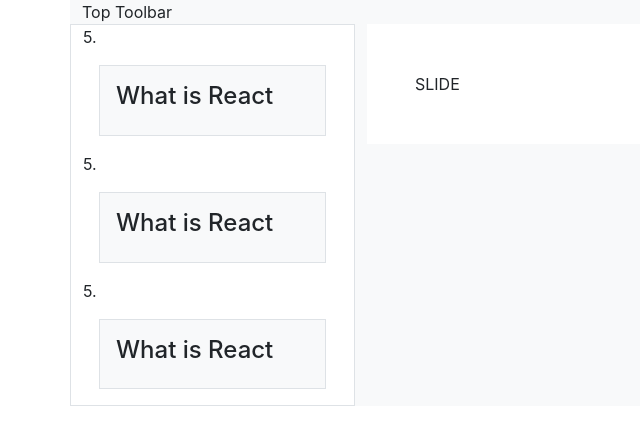
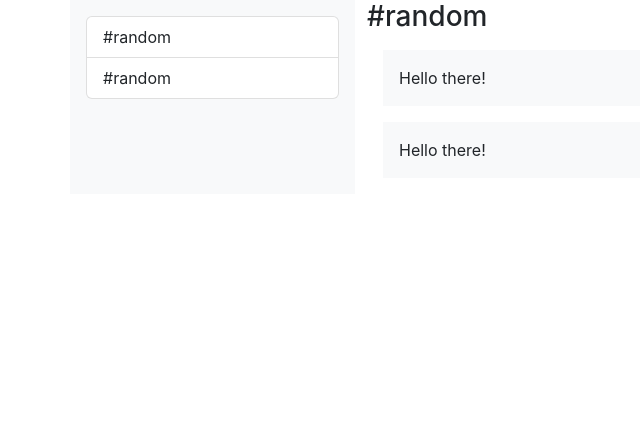
Before and after one commit to natafaye/fesd-week-13, a React (Create React App) app: page / in a window 1280 px wide. Shown: the top 444 px of the page, without its empty margins (0-640 px from the left). Built offline with nearby package versions, Linux system fonts and the light colour scheme.

Commit message:
10/26/22 class - simple demo, slack demo

```diff
--- a/src/App.js
+++ b/src/App.js
@@ -1,16 +1,14 @@
 import React, { Component } from 'react'
-import MainSlideView from './MainSlideView'
-import SlideThumbnailList from './SlideThumbnailList'
-import Toolbar from './Toolbar'
+import Sidebar from './components/Sidebar'
+import ChannelView from './components/ChannelView'
 
 export default class App extends Component {
   render() {
     return (
       <div className="container">
-        <Toolbar/>
         <div className="row">
-          <SlideThumbnailList/>
-          <MainSlideView/>
+            <Sidebar/>
+            <ChannelView/>
         </div>
       </div>
     )
--- a/src/MainSlideView.js
+++ /dev/null
@@ -1,13 +0,0 @@
-import React, { Component } from 'react'
-
-export default class MainSlideView extends Component {
-  render() {
-    return (
-      <div className="col bg-light">
-        <div className="bg-white p-5">
-            SLIDE
-        </div>
-      </div>
-    )
-  }
-}
--- a/src/SlideThumbnail.js
+++ /dev/null
@@ -1,20 +0,0 @@
-import React, { Component } from 'react'
-
-export default class SlideThumbnail extends Component {
-    render() {
-        const slide = {
-            id: 5,
-            number: 5,
-            title: "What is React"
-        }
-
-        return (
-            <>
-                <p>{ slide.number }.</p>
-                <div className="border bg-light p-3 m-3">
-                    <h4>{ slide.title }</h4>
-                </div>
-            </>
-        )
-    }
-}
--- a/src/SlideThumbnailList.js
+++ /dev/null
@@ -1,33 +0,0 @@
-import React, { Component } from 'react'
-import SlideThumbnail from './SlideThumbnail'
-
-export default class SlideThumbnailList extends Component {
-    render() {
-
-        const slides = [
-            {
-                id: 0,
-                number: 1,
-                title: "Agenda"
-            },
-            {
-                id: 1,
-                number: 2,
-                title: "Any Questions?"
-            },
-            {
-                id: 5,
-                number: 3,
-                title: "What is React"
-            }
-        ]
-
-
-
-        return (
-            <div className="col-3 border">
-                { slides.map(slide => <SlideThumbnail/>) }
-            </div>
-        )
-    }
-}
--- a/src/Toolbar.js
+++ /dev/null
@@ -1,13 +0,0 @@
-import React, { Component } from 'react'
-
-export default class Toolbar extends Component {
-    render() {
-        return (
-            <div className="row">
-                <div className="col bg-light">
-                    Top Toolbar
-                </div>
-            </div>
-        )
-    }
-}
--- /dev/null
+++ b/src/components/ChannelListItem.js
@@ -0,0 +1,26 @@
+import React, { Component } from 'react'
+
+export default class ChannelListItem extends Component {
+  render() {
+
+    // Hard coded data for now
+    const channel = {
+      id: 0,
+      name: "random",
+      messages: [
+        {
+          id: 0,
+          text: "Hello there!"
+        },
+        {
+          id: 1,
+          text: "Hello there!"
+        }
+      ]
+    }
+
+    return (
+      <li className="list-group-item">#{ channel.name}</li>
+    )
+  }
+}
--- /dev/null
+++ b/src/components/ChannelView.js
@@ -0,0 +1,30 @@
+import React, { Component } from 'react'
+import MessageCard from './MessageCard'
+
+export default class ChannelView extends Component {
+  render() {
+
+    // Hard coded data for now
+    const channel = {
+      id: 0,
+      name: "random",
+      messages: [
+        {
+          id: 0,
+          text: "Hello there!"
+        },
+        {
+          id: 1,
+          text: "Hello there!"
+        }
+      ]
+    }
+
+    return (
+      <div className="col">
+        <h3>#random</h3>
+        { channel.messages.map(message => <MessageCard key={message.id}/>)}
+      </div>
+    )
+  }
+}
--- /dev/null
+++ b/src/components/MessageCard.js
@@ -0,0 +1,18 @@
+import React, { Component } from 'react'
+
+export default class MessageCard extends Component {
+  render() {
+
+    // Hard coded data for now
+    const message = {
+      id: 0,
+      text: "Hello there!"
+    }
+
+    return (
+      <div className="bg-light p-3 m-3">
+        { message.text }
+      </div>
+    )
+  }
+}
--- /dev/null
+++ b/src/components/Sidebar.js
@@ -0,0 +1,47 @@
+import React, { Component } from 'react'
+import ChannelListItem from './ChannelListItem'
+
+export default class Sidebar extends Component {
+  render() {
+
+    // Hard coded data for now
+    const channels = [
+      {
+        id: 0,
+        name: "random",
+        messages: [
+          {
+            id: 0,
+            text: "Hello there!"
+          },
+          {
+            id: 1,
+            text: "Hello there!"
+          }
+        ]
+      },
+      {
+        id: 1,
+        name: "general",
+        messages: [
+          {
+            id: 0,
+            text: "Hello there!"
+          },
+          {
+            id: 1,
+            text: "Hello there!"
+          }
+        ]
+      },
+    ]
+
+    return (
+      <div className="col-3 bg-light p-3">
+        <ul className="list-group">
+          { channels.map(channel => <ChannelListItem key={channel.id}/> )}
+        </ul>
+      </div>
+    )
+  }
+}
```
Also changed, not shown: src/product-demo/AppProduct.js (added, +48 -0 lines), src/product-demo/ProductListItem.js (added, +17 -0 lines).
